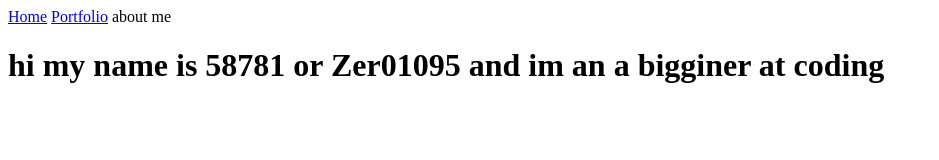
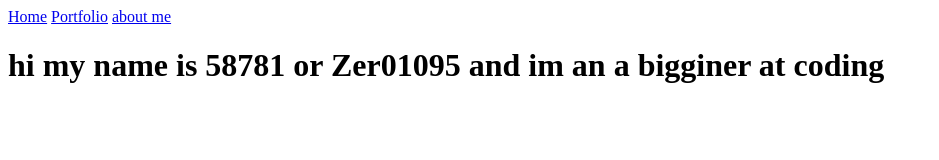
Before and after one commit to zer01095/Zer01095.github.io, a plain HTML site: page mypage.html in a window 1280 px wide. Shown: the whole page, without its empty margins (0-939 px from the left). Drawn offline with Linux system fonts and the light colour scheme.

Commit message:
Update mypage.html

```diff
--- a/mypage.html
+++ b/mypage.html
@@ -7,7 +7,7 @@
   <body>
     <a href="index.html">Home</a>
     <a href="portfolio.html">Portfolio</a>
-    <a herf="mypage.html">about me</a>
+    <a href="mypage.html">about me</a>
     <h1>hi my name is 58781 or Zer01095 and im an a bigginer at coding </h1>
   </body>
 </html>
```
